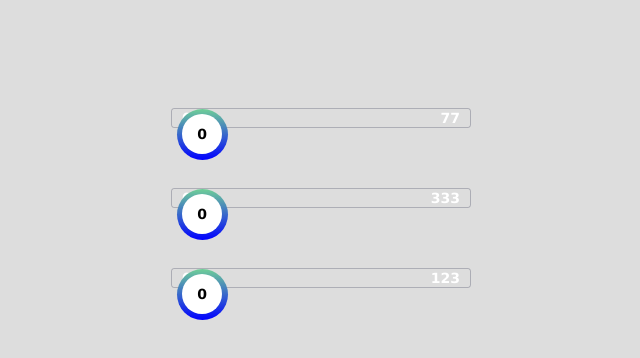
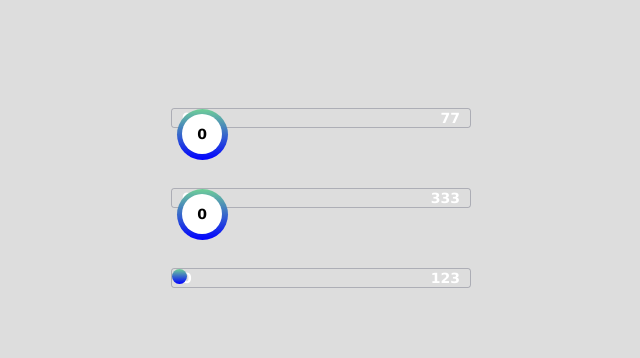
Before and after one commit to makarenkovdo/range-slider, a website built with webpack: page src/index.html in a window 1280 px wide. Shown: the whole page, without its empty margins (319-959 px from the left). Built offline with nearby package versions, Linux system fonts and the light colour scheme.

Commit message:
slider-toggler without number

```diff
--- a/src/controller/slider-controller.js
+++ b/src/controller/slider-controller.js
@@ -6,16 +6,23 @@ export default class SliderController {
         this.id = id
         this.rangeSlider = new SliderModel(this.id)
     }
+    addSliderButton() {
+        sliderView.addSliderButton(this.id)
+        return this
+    }
     switchOnTip() {
         sliderView.addRangeNumber(this.id)
         return this
     }
     onDrag() {
-        this.rangeSlider.onDrag(this.updateView, this.rangeSlider.updateValues)
+        this.rangeSlider.onDrag(this.updateView, this.updateText)
         return this
     }
     updateView(positionsArray) {
         sliderView.updatePosition(positionsArray)
+    }
+    updateText(positionsArray) {
+        sliderView.updateTextNumber(positionsArray)
     }
     onDrop() {
         this.rangeSlider.onDrop()
--- a/src/index.scss
+++ b/src/index.scss
@@ -83,4 +83,23 @@ h1 {
     &.tap .range-number {
         transform: translateY(-100%);
     }
+    .slider-toggler {
+        position: absolute;
+        left: 0px;
+        top: 0px;
+        background: linear-gradient(#6fcf97, blue);
+        padding: 5px;
+        border-radius: 100%;
+        width: 5px;
+        height: 5px;
+        cursor: pointer;
+        transform: translateY(0%);
+        user-select: none;
+        transition: transform 0.25s cubic-bezier(0.01, 0.02, 0.07, 1);
+        z-index: 0;
+    }
+    &.tap .slider-toggler {
+        z-index: -10;
+        transform: translateY(-10%);
+    }
 }
--- a/src/index.ts
+++ b/src/index.ts
@@ -7,4 +7,4 @@ const secondSlider = new SliderController('second')
 const thirdSlider = new SliderController('third')
 firstSlider.switchOnTip().setMaxValue(77).onDrag().onDrop()
 secondSlider.switchOnTip().setMaxValue(333).onDrag().onDrop()
-thirdSlider.switchOnTip().setMaxValue(123).onDrag().onDrop()
+thirdSlider.addSliderButton().setMaxValue(123).onDrag().onDrop()
--- a/src/model/slider-model.js
+++ b/src/model/slider-model.js
@@ -17,12 +17,12 @@ export default class SliderModel {
         return this
     }
 
-    onDrag(updateView, updateValues) {
+    onDrag(updateView, updateText) {
         const that = this
 
         $('.range-slider').on(
             'mousedown touchstart',
-            '.range-number',
+            '.range-number, .slider-toggler',
             (event) => {
                 event.preventDefault()
                 this.$element = $(event.currentTarget)
@@ -42,6 +42,9 @@ export default class SliderModel {
                         chosenPercentOfWidth,
                         chosenNumber,
                     ])
+                    if (this.$element.attr('class') === 'range-number') {
+                        updateText([this.$element, chosenNumber])
+                    }
                 })
             }
         )
--- a/src/view/slider-view.js
+++ b/src/view/slider-view.js
@@ -2,6 +2,11 @@ import './../index.scss'
 import jquery from 'jquery'
 
 class SliderView {
+    addSliderButton(id) {
+        $(`#${id}`).each(function (index, el) {
+            $(this).append('<span class="slider-toggler"></span>')
+        })
+    }
     addRangeNumber(id) {
         $(`#${id}`).each(function (index, el) {
             $(this).append('<span class="range-number"><span>0</span></span>')
@@ -11,7 +16,10 @@ class SliderView {
         const elViewPosition =
             numbersArray[1] - numbersArray[0].innerWidth() / 6
         numbersArray[0].css('left', elViewPosition + '%')
-        numbersArray[0].find('span').text(numbersArray[2])
+        // numbersArray[0].find('span').text(numbersArray[2])
+    }
+    updateTextNumber(numbersArray) {
+        numbersArray[0].find('span').text(numbersArray[1])
     }
 }
 
```
